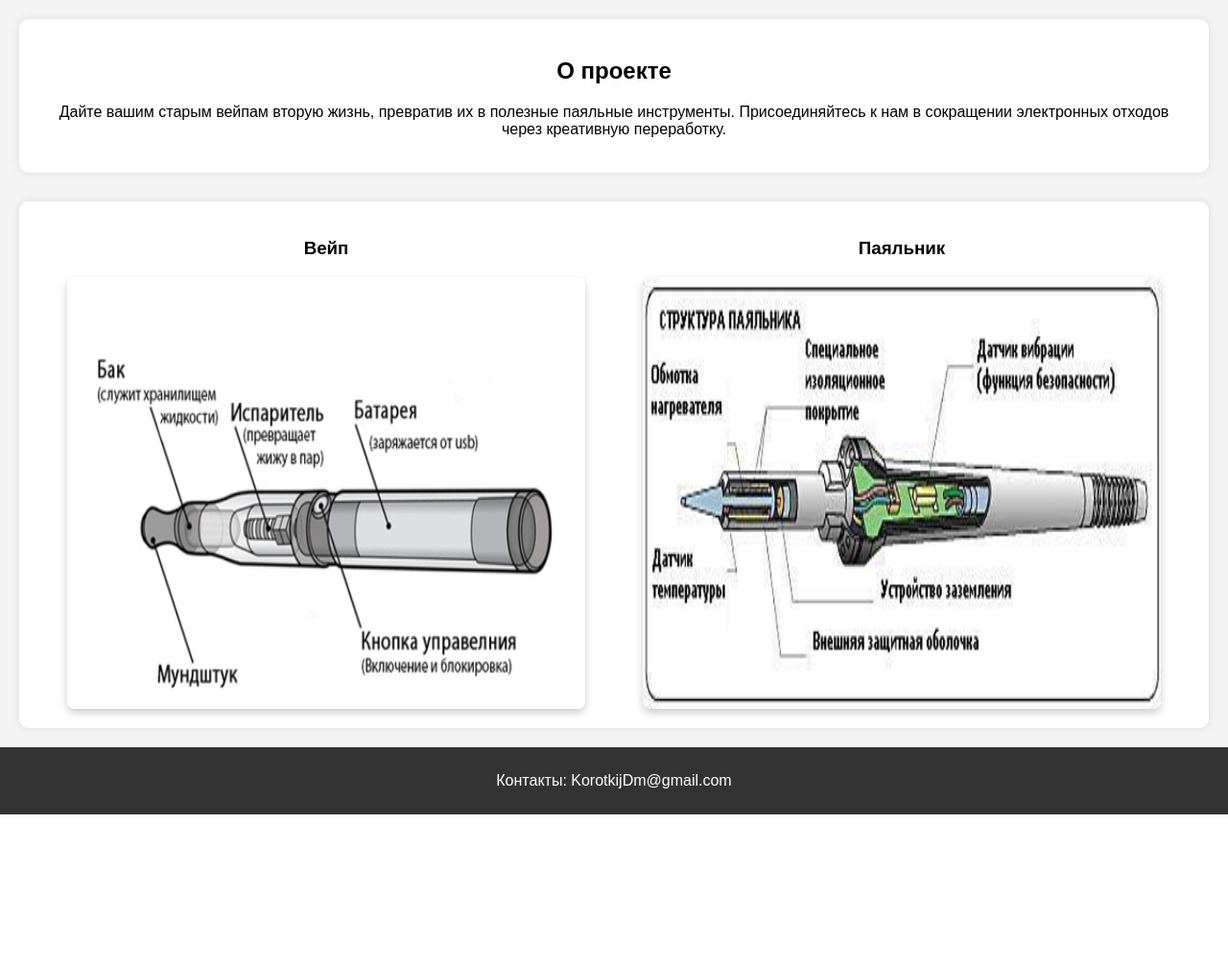
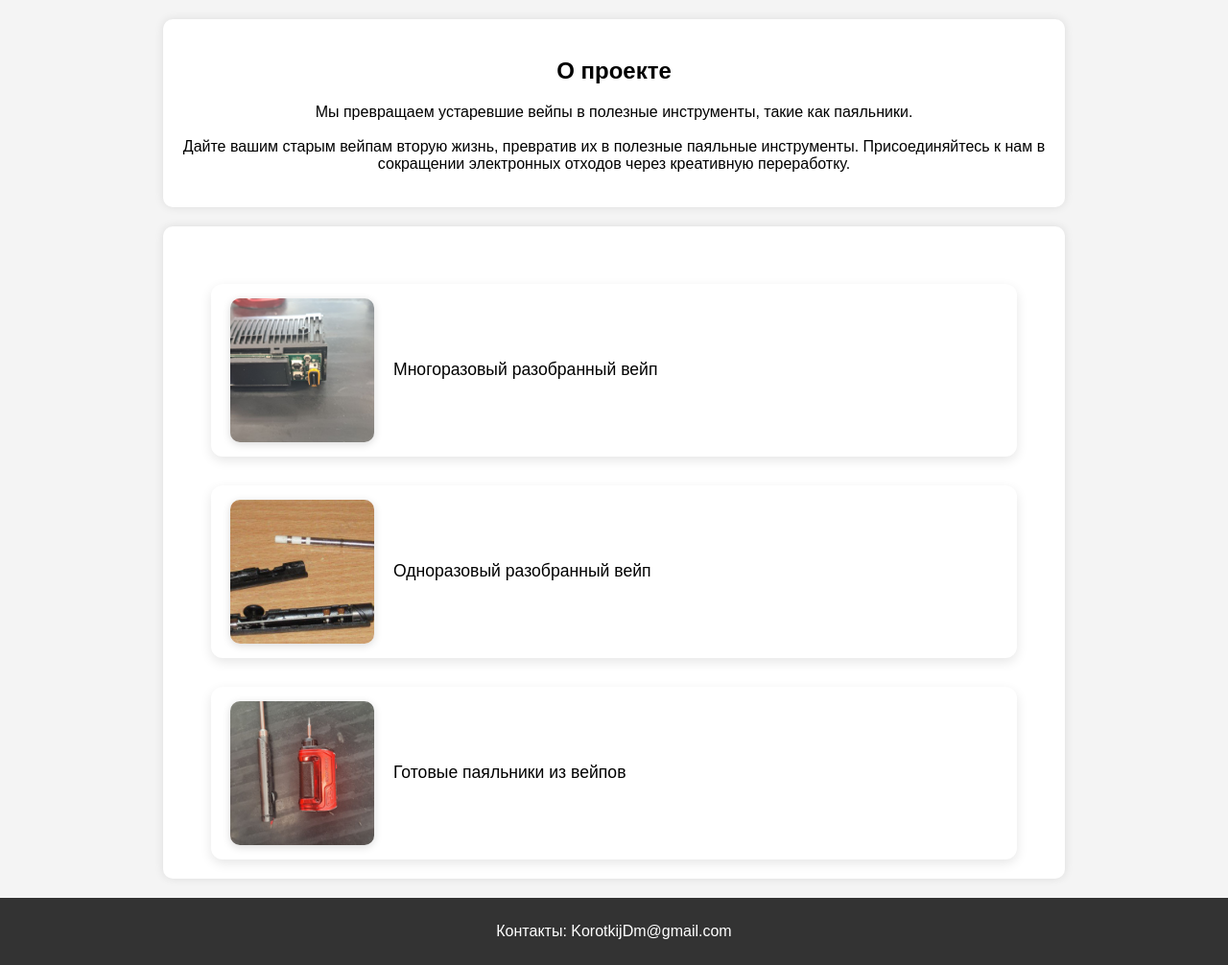
Before and after one commit to KorotkijDm/vape-payalnik, a Python web app: template templates/index.html in a window 1280 px wide. Shown: the part 120-1126 px from the top of the page at 96% size. Before the commit the page ends 969 px from the top, so only its background shows below. Run offline with Jinja, Linux system fonts and the light colour scheme; the template is opened without the code that fills it, so the values that code supplies are empty.

Commit message:
Обновлён index.html, добавлены стили и изображения для вертикальной галереи

```diff
--- a/static/styles.css
+++ b/static/styles.css
@@ -13,31 +13,12 @@ header {
 }
 
 section {
-    margin: 20px;
+    margin: 20px auto;
     padding: 20px;
     background: white;
     border-radius: 10px;
     box-shadow: 0 0 10px rgba(0, 0, 0, 0.1);
-}
-
-.images {
-    display: flex;
-    justify-content: space-around;
-    margin-top: 30px;
-}
-
-.image-container {
-    width: 45%;
-    display: flex;
-    flex-direction: column;
-    align-items: center;
-}
-
-.image-container img {
-    width: 100%;  /* Растягивает картинку по ширине контейнера */
-    height: 450px; /* Устанавливает фиксированную высоту */
-    border-radius: 8px;
-    box-shadow: 0 4px 8px rgba(0, 0, 0, 0.2);
+    max-width: 900px;
 }
 
 footer {
@@ -46,3 +27,39 @@ footer {
     background: #333;
     color: white;
 }
+
+/* Вертикальная галерея */
+
+.vertical-gallery {
+    display: flex;
+    flex-direction: column;
+    gap: 30px;
+    align-items: center;
+    margin-top: 40px;
+}
+
+.item {
+    display: flex;
+    align-items: center;
+    gap: 20px;
+    background: #fff;
+    padding: 15px 20px;
+    border-radius: 12px;
+    box-shadow: 0 4px 12px rgba(0, 0, 0, 0.1);
+    width: 90%;
+    max-width: 800px;
+}
+
+.item img {
+    width: 150px;
+    height: 150px;
+    object-fit: cover;
+    border-radius: 10px;
+    box-shadow: 0 2px 8px rgba(0, 0, 0, 0.15);
+}
+
+.item p {
+    text-align: left;
+    font-size: 1.1em;
+    margin: 0;
+}
--- a/templates/index.html
+++ b/templates/index.html
@@ -10,20 +10,34 @@
     <header>
         <h1>Проект: Переработка вейпов в паяльники</h1>
     </header>
+
     <section>
         <h2>О проекте</h2>
-        <p>Дайте вашим старым вейпам вторую жизнь, превратив их в полезные паяльные инструменты. Присоединяйтесь к нам в сокращении электронных отходов через креативную переработку.</p>
+        <p>
+            Мы превращаем устаревшие вейпы в полезные инструменты, такие как паяльники.
+            <br><br>
+            Дайте вашим старым вейпам вторую жизнь, превратив их в полезные паяльные инструменты.
+            Присоединяйтесь к нам в сокращении электронных отходов через креативную переработку.
+        </p>
     </section>
-    <section class="images">
-        <div class="image-container">
-            <h3>Вейп</h3>
-            <img src="{{ url_for('static', filename='vape.png') }}" alt="Вейп" class="image">
-        </div>
-        <div class="image-container">
-            <h3>Паяльник</h3>
-            <img src="{{ url_for('static', filename='soldering_iron.png') }}" alt="Паяльник" class="image">
+
+    <section>
+        <div class="vertical-gallery">
+            <div class="item">
+                <img src="{{ url_for('static', filename='vape1.jpg') }}" alt="Вейп 1">
+                <p>Многоразовый разобранный вейп</p>
+            </div>
+            <div class="item">
+                <img src="{{ url_for('static', filename='vape2.jpg') }}" alt="Вейп 2">
+                <p>Одноразовый разобранный вейп</p>
+            </div>
+            <div class="item">
+                <img src="{{ url_for('static', filename='solder.jpg') }}" alt="Паяльник">
+                <p>Готовые паяльники из вейпов</p>
+            </div>
         </div>
     </section>
+
     <footer>
         <p>Контакты: KorotkijDm@gmail.com</p>
     </footer>
```
Also changed, not shown: static/solder.jpg (added), static/vape1.jpg (added), static/vape2.jpg (added).
